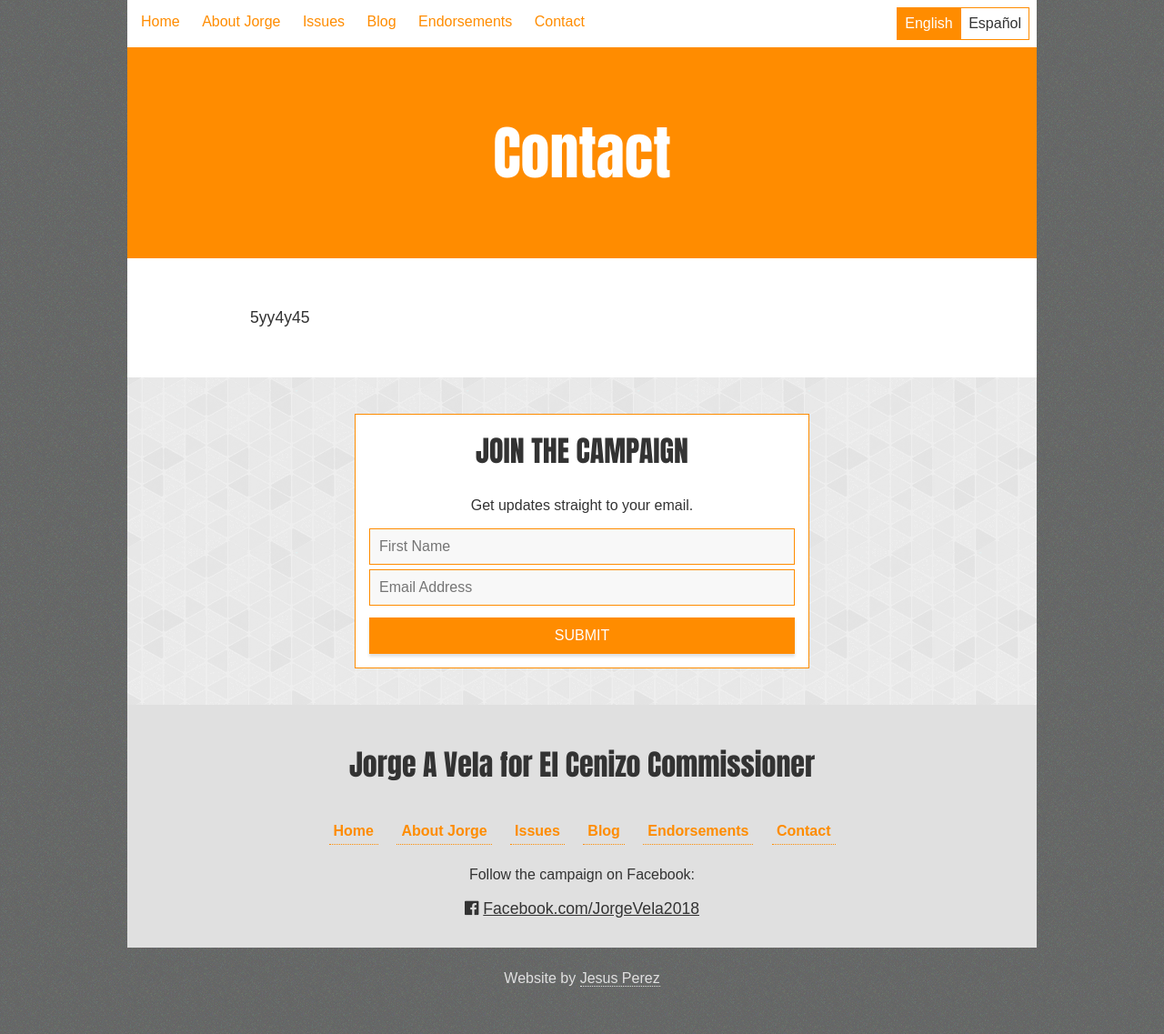
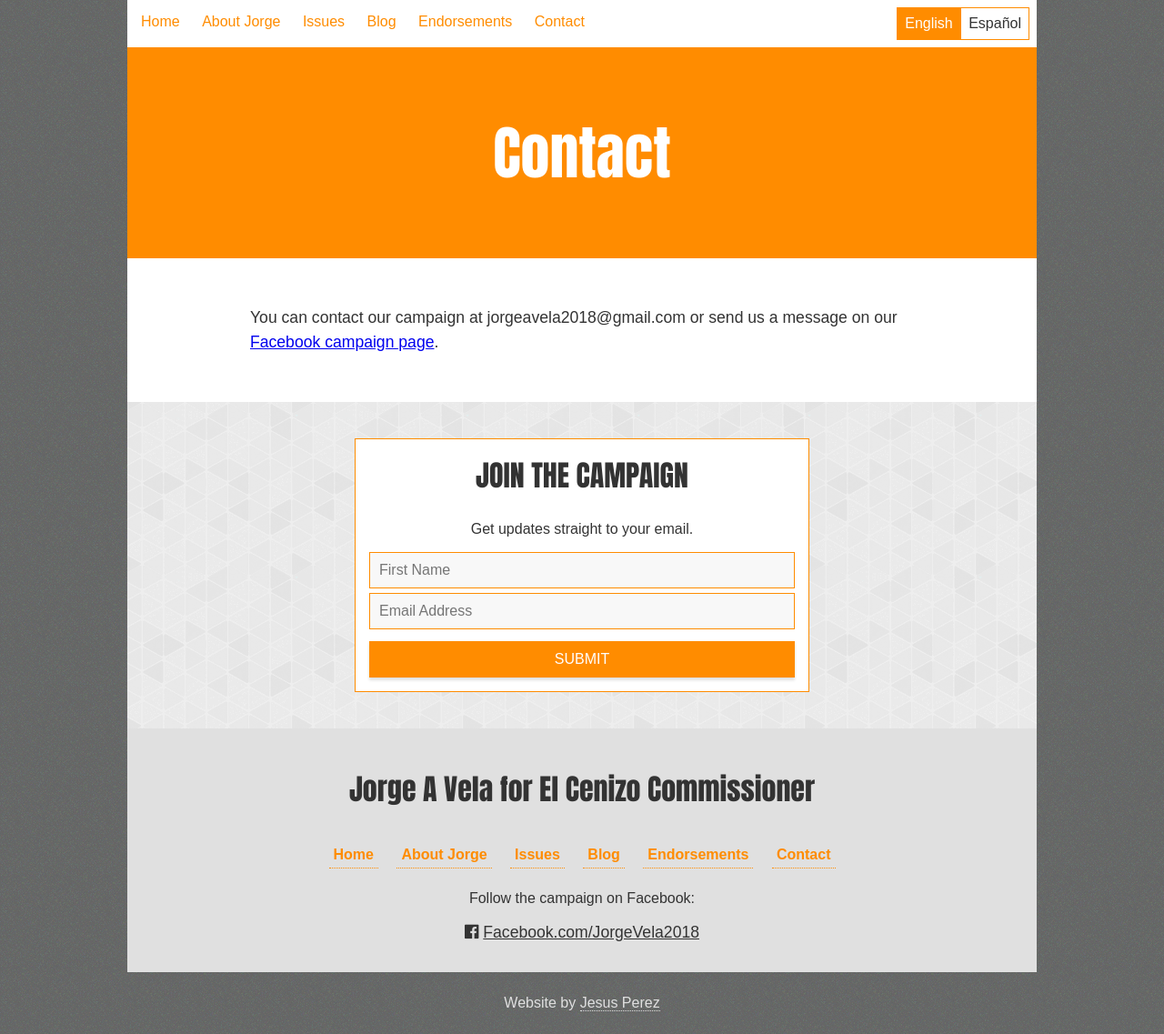
Before and after one commit to vela2018/vela2018.github.io, a Jekyll site: the page built from contact.html, in a window 1280 px wide and 1137 px high. Shown: the whole window at 91% size. Built offline with Jekyll 4.4.1, drawn with Linux system fonts in a browser that asks for light colours; nearby versions of some CDN libraries.

Commit message:
Update from Forestry.io - Updated contact.html

```diff
--- a/contact.html
+++ b/contact.html
@@ -2,8 +2,13 @@
 layout: page
 English_Title: Contact
 Spanish_Title: Contactenos
-English_Body_Text: "<p>5yy4y45</p>"
-Spanish_Body_Text: "<p>rttrtrtr</p>"
+English_Body_Text: <p>You can contact our campaign at jorgeavela2018@gmail.com or
+  send us a message on our <a href="https://www.facebook.com/JorgeVela2018/" title="Facebook
+  Page">Facebook campaign page</a>.</p>
+Spanish_Body_Text: <p>Puede ponerse en contacto con nuestra campaña en jorgeavela2018@gmail.com
+  o enviarnos un mensaje en nuestra página de <a href="Puede ponerse en contacto con
+  nuestra campaña en jorgeavela2018@gmail.com o enviarnos un mensaje en nuestra página
+  de campaña de Facebook." title="Facebook Page">campaña de Facebook</a>.</p>
 title: Contact
 
 ---
```
